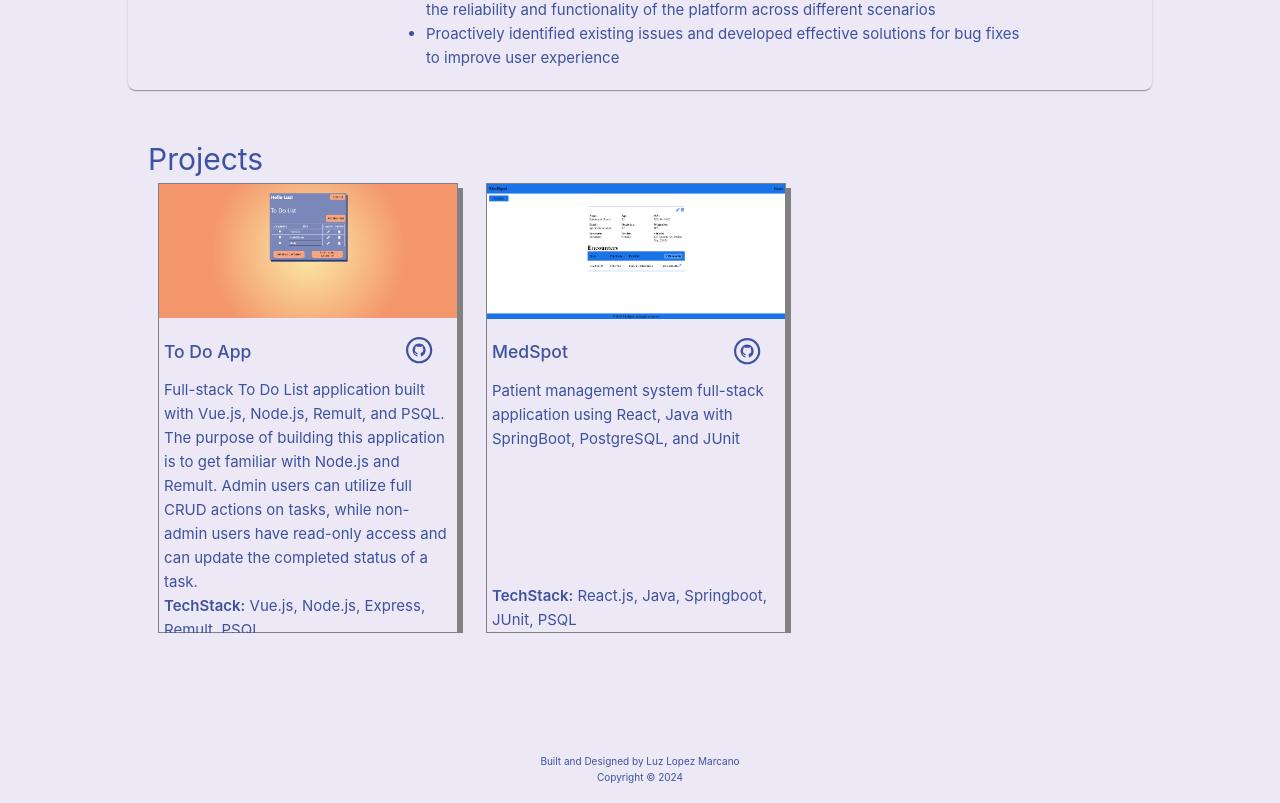
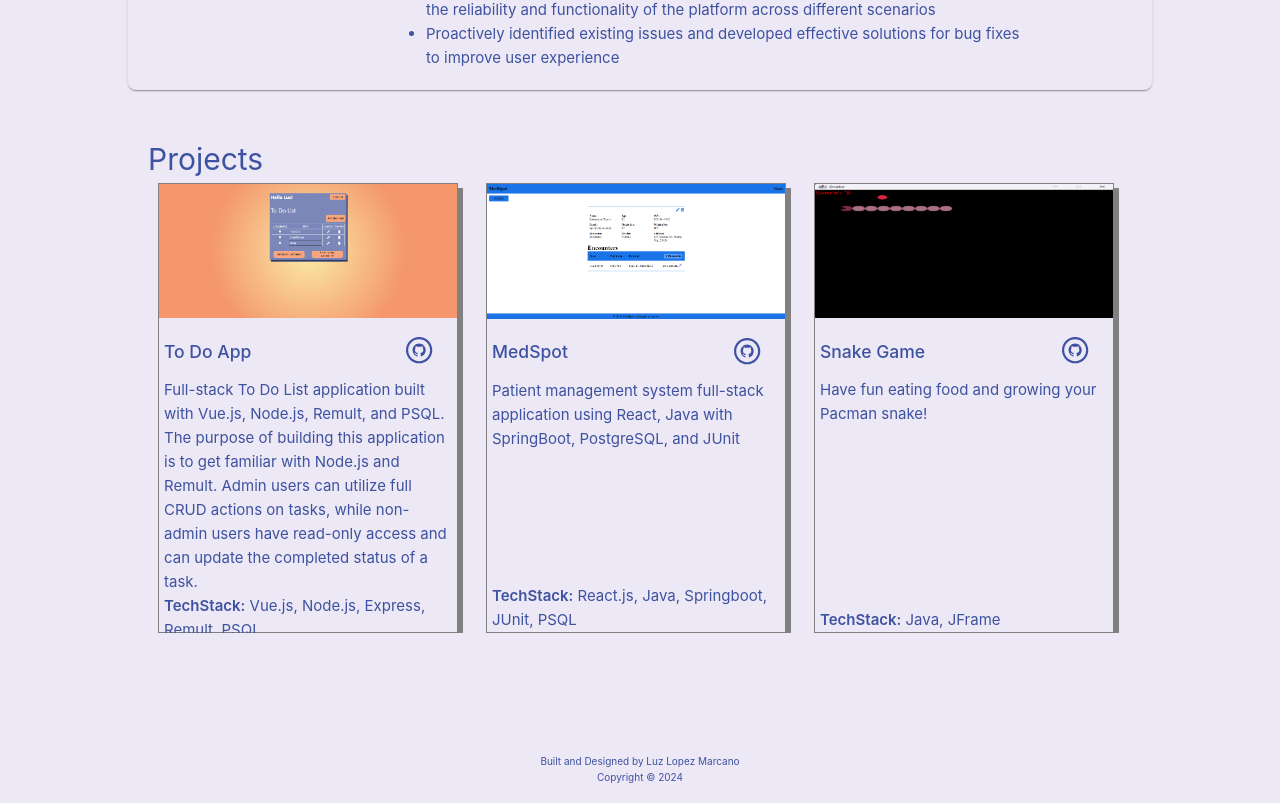
Before and after one commit to rialuz/portfolio, a Vue app: page /projects in a window 1280 px wide. Shown: the part 933-1736 px from the top of the page. Built offline with nearby package versions, Linux system fonts and the light colour scheme.

Commit message:
added snake game project

```diff
--- a/src/components/sections/projects/Projects.vue
+++ b/src/components/sections/projects/Projects.vue
@@ -1,7 +1,8 @@
 <script setup lang="ts">
-import ProjectCard from './ProjectCard.vue';
+import ProjectCard from './ProjectCard.vue'
 import ToDoApp from '../../data/images/ToDoApp.png'
 import Medspot from '../../data/images/MedspotImg.png'
+import SnakeGame from '../../data/images/SnakeGame.png'
 
 const toDoAppImg = ToDoApp
 
@@ -9,38 +10,49 @@ const projects = [
   {
     title: 'To Do App',
     imgSrc: toDoAppImg,
-        description: 'Full-stack To Do List application built with Vue.js, Node.js, Remult, and PSQL. The purpose of building this application is to get familiar with Node.js and Remult. Admin users can utilize full CRUD actions on tasks, while non-admin users have read-only access and can update the completed status of a task.',
+    description:
+      'Full-stack To Do List application built with Vue.js, Node.js, Remult, and PSQL. The purpose of building this application is to get familiar with Node.js and Remult. Admin users can utilize full CRUD actions on tasks, while non-admin users have read-only access and can update the completed status of a task.',
     githubLink: 'https://github.com/rialuz/todo-app',
     tech: 'Vue.js, Node.js, Express, Remult, PSQL'
   },
   {
     title: 'MedSpot',
     imgSrc: Medspot,
-        description: 'Patient management system full-stack application using React, Java with SpringBoot, PostgreSQL, and JUnit',
+    description:
+      'Patient management system full-stack application using React, Java with SpringBoot, PostgreSQL, and JUnit',
     githubLink: 'https://github.com/rialuz/medspot',
     tech: 'React.js, Java, Springboot, JUnit, PSQL'
   },
+  {
+    title: 'Snake Game',
+    imgSrc: SnakeGame,
+    description: 'Have fun eating food and growing your Pacman snake!',
+    githubLink: 'https://github.com/rialuz/snake-game',
+    tech: 'Java, JFrame'
+  }
 ]
-
 </script>
 
 <template>
   <div id="projects" class="projects-section">
     <div class="container">
-            <h1 >Projects</h1>
+      <h1>Projects</h1>
       <div class="project-cards">
-            <div v-for="project of projects" >
-               <ProjectCard :img=project.imgSrc :project-name=project.title :description=project.description :github-link=project.githubLink :tech-used=project.tech />
+        <div v-for="project of projects">
+          <ProjectCard
+            :img="project.imgSrc"
+            :project-name="project.title"
+            :description="project.description"
+            :github-link="project.githubLink"
+            :tech-used="project.tech"
+          />
         </div>
       </div>
     </div>
-
   </div>
-
 </template>
 
 <style scoped>
-
 .projects-section {
   margin: 0 auto;
   width: 80vw;
@@ -49,7 +61,7 @@ const projects = [
 
 .container {
   height: fit-content;
-    padding: 20px
+  padding: 20px;
 }
 
 .project-cards {
@@ -61,5 +73,4 @@ const projects = [
 ::-webkit-scrollbar {
   width: 5px;
 }
-
 </style>
```
Also changed, not shown: src/components/data/images/SnakeGame.png (added). Lines whose indentation alone changed are shown as unchanged.
